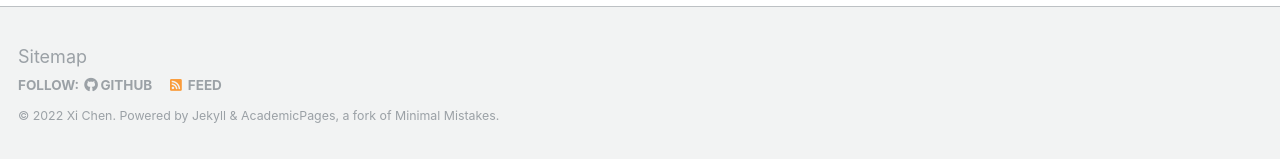
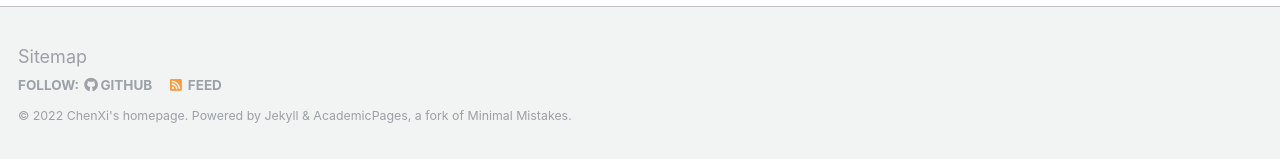
Before and after one commit to RubiaCx/RubiaCx.github.io, a Jekyll site: the page built from _pages/about.md, in a window 1280 px wide and 900 px high, scrolled down 2463 px. Shown: the part 738-897 px from the top of the window. Built offline with Jekyll 4.4.1, drawn with Linux system fonts in a browser that asks for light colours.

Commit message:
Update _config.yml

```diff
--- a/_config.yml
+++ b/_config.yml
@@ -4,7 +4,7 @@
 locale                   : "en-US"
 title                    : "ChenXi's homepage"
 title_separator          : "-"
-name                     : &name "Xi Chen"
+name                     : &name "ChenXi's homepage"
 description              : &description "personal description"
 url                      : https://rubiacx.github.io/ # the base hostname & protocol for your site e.g. "https://mmistakes.github.io"
 baseurl                  : "" # the subpath of your site, e.g. "/blog"
```
